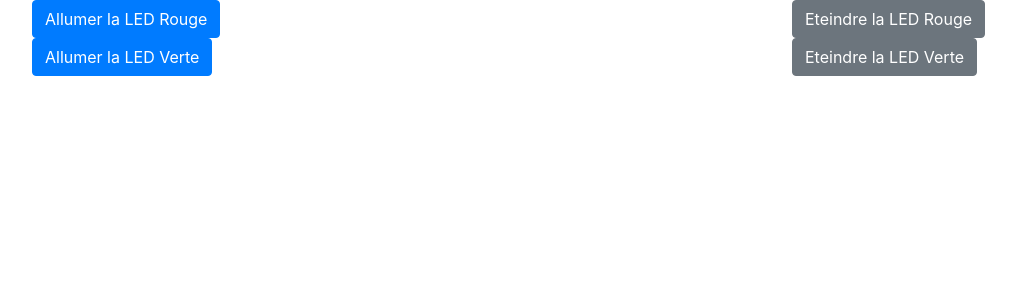
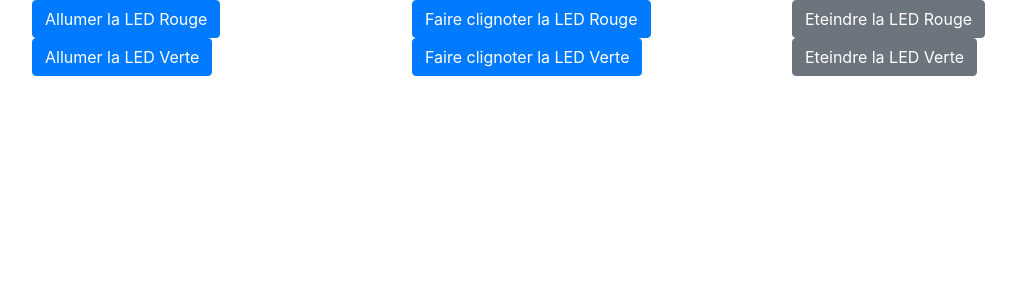
Before and after one commit to Aymarick/raspberry-dev3, a Flask app: page / in a window 1280 px wide. Shown: the top 300 px of the page, without its empty margins (53-1069 px from the left). Run offline with Flask 2, Linux system fonts and the light colour scheme; some libraries are stand-ins or nearby versions.

Commit message:
Add blink method

```diff
--- a/application.py
+++ b/application.py
@@ -29,3 +29,11 @@ def off(color):
     elif color == "green":
         greenLed.off()
     return redirect(url_for('home'))
+
+@app.route('/blink/<color>')
+def blink(color):
+    if color == "red":
+        redLed.blink(10, 0.05)
+    elif color == "green":
+        greenLed.blink(10, 0.05)
+    return redirect(url_for('home'))
--- a/templates/home.html
+++ b/templates/home.html
@@ -10,6 +10,7 @@
       <a href="/on/red" class="btn btn-primary">Allumer la LED Rouge</a>
     </div>
     <div class="col-sm">
+      <a href="/blink/red" class="btn btn-primary">Faire clignoter la LED Rouge</a>
     </div>
     <div class="col-sm">
 	<a href="/off/red" class="btn btn-secondary">Eteindre la LED Rouge</a>
@@ -20,6 +21,7 @@
       <a href="/on/green" class="btn btn-primary">Allumer la LED Verte</a>
     </div>
     <div class="col-sm">
+      <a href="/blink/green" class="btn btn-primary">Faire clignoter la LED Verte</a>
     </div>
     <div class="col-sm">
 	<a href="/off/green" class="btn btn-secondary">Eteindre la LED Verte</a>
```
